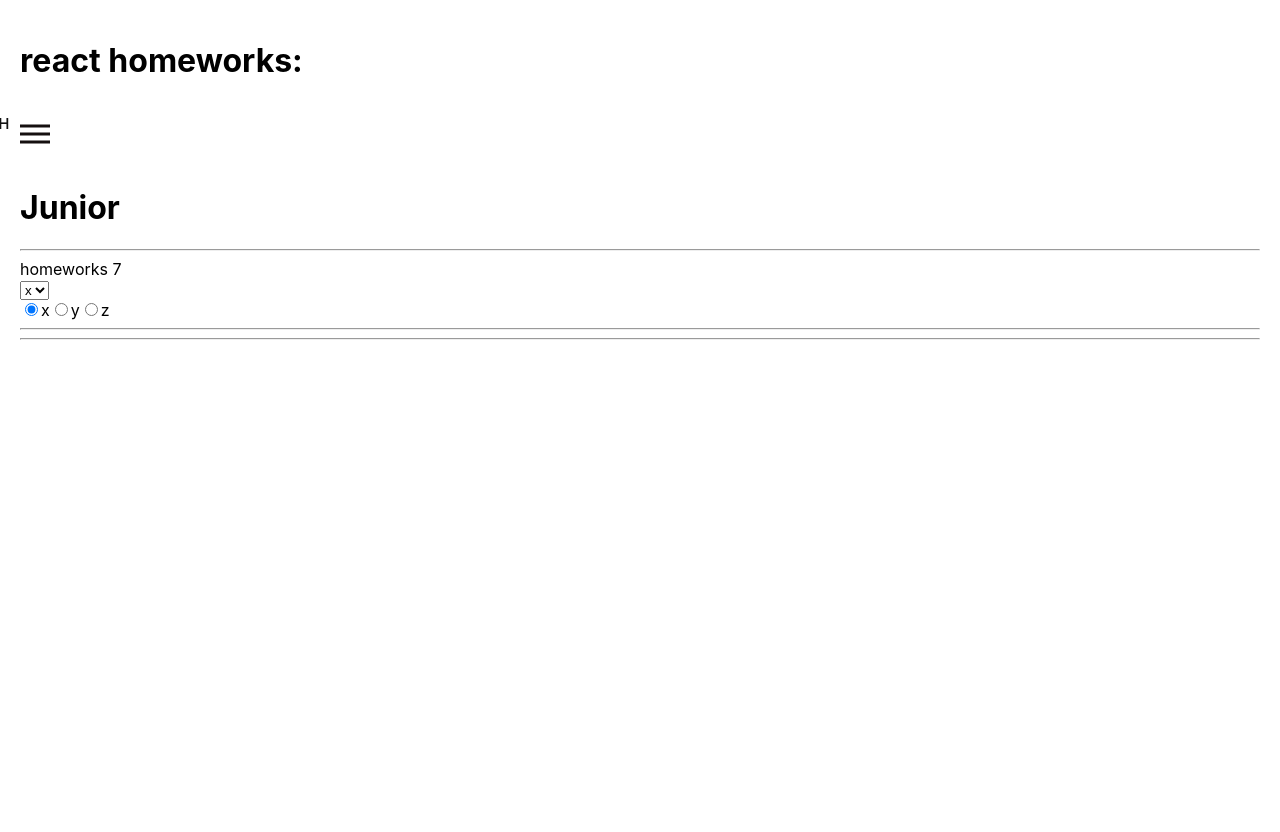
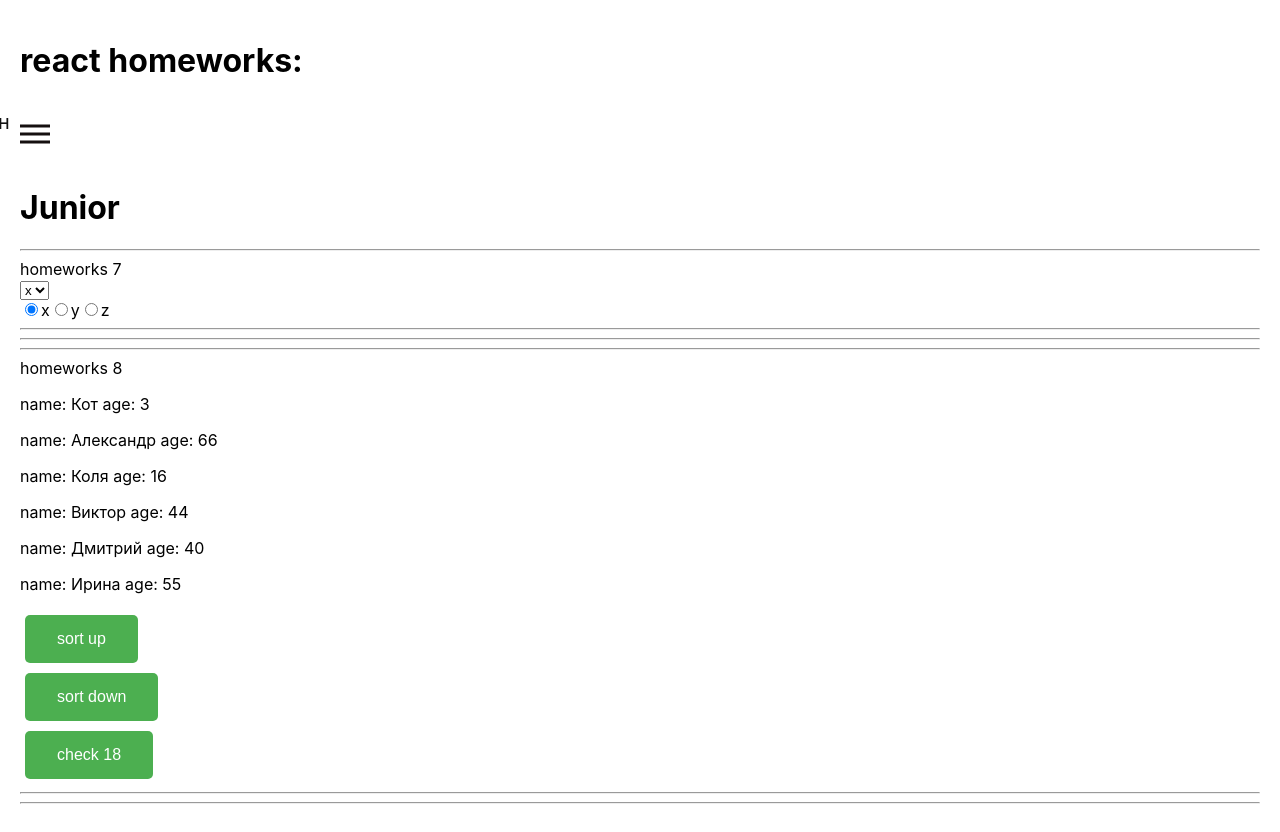
Before and after one commit to PirialMersus/homeworks-by-ignat, a React (Create React App) app: page /#/junior in a window 1280 px wide. Before the commit the page ends 800 px from the top, so only its background shows below. Built offline with nearby package versions, Linux system fonts and the light colour scheme.

Commit message:
hw 8 done

```diff
--- a/src/p2-homeworks/h5/pages/Junior.tsx
+++ b/src/p2-homeworks/h5/pages/Junior.tsx
@@ -1,11 +1,13 @@
 import React from 'react'
 import HW7 from '../../h7/HW7'
+import HW8 from '../../h8/HW8'
 
 function Junior() {
     return (
         <div>
             <h1>Junior</h1>
             <HW7/>
+            <HW8/>
         </div>
     )
 }
--- a/src/p2-homeworks/h7/common/c6-SuperRadio/SuperRadio.tsx
+++ b/src/p2-homeworks/h7/common/c6-SuperRadio/SuperRadio.tsx
@@ -23,7 +23,7 @@ const SuperRadio: React.FC<SuperRadioPropsType> = (
     }
 
 
-    const mappedOptions: any[] = options ? options.map((o, i) => ( // map options with key
+    const mappedOptions: any[] = options ? options.map((o, i) => (
         <label key={name + '-' + i}>
             <input name={name}
                 type={'radio'}
--- a/src/p2-homeworks/h8/HW8.tsx
+++ b/src/p2-homeworks/h8/HW8.tsx
@@ -2,7 +2,16 @@ import React, {useState} from "react";
 import {homeWorkReducer} from "./bll/homeWorkReducer";
 import SuperButton from "../h4/common/c2-SuperButton/SuperButton";
 
-const initialPeople = [
+
+export type PeopleType = {
+    _id: number
+    name: string
+    age: number
+}
+export type InitialPeopleType = PeopleType[]
+
+
+const initialPeople: InitialPeopleType = [
     {_id: 0, name: "Кот", age: 3},
     {_id: 1, name: "Александр", age: 66},
     {_id: 2, name: "Коля", age: 16},
@@ -16,11 +25,13 @@ function HW8() {
 
     const finalPeople = people.map(p => (
         <div key={p._id}>
-            some name, age
+            <p>name: {p.name} age: {p.age}</p>
         </div>
     ))
 
     const sortUp = () => setPeople(homeWorkReducer(initialPeople, {type: "sort", payload: "up"}))
+    const sortDown = () => setPeople(homeWorkReducer(initialPeople, {type: "sort", payload: "down"}))
+    const check18 = () => setPeople(homeWorkReducer(initialPeople, {type: "check", payload: 18}))
 
     return (
         <div>
@@ -31,9 +42,10 @@ function HW8() {
 
             {finalPeople}
             <div><SuperButton onClick={sortUp}>sort up</SuperButton></div>
-            <div>sort down</div>
+            <div><SuperButton onClick={sortDown}>sort down</SuperButton></div>
+            <div><SuperButton onClick={check18}>check 18</SuperButton></div>
 
-            check 18
+
 
             <hr/>
             {/*для личного творчества, могу проверить*/}
--- a/src/p2-homeworks/h8/bll/homeWorkReducer.ts
+++ b/src/p2-homeworks/h8/bll/homeWorkReducer.ts
@@ -1,13 +1,23 @@
-export const homeWorkReducer = (state: any, action: any): any => {
+import {InitialPeopleType} from "../HW8";
+
+export type ActionType = {
+    type: "sort" | "check"
+    payload: "up" | "down" | number
+}
+
+export const homeWorkReducer = (state: InitialPeopleType, action: ActionType): InitialPeopleType => {
     switch (action.type) {
         case "sort": {
-
-            return state
+            if (action.payload === "up") {
+                return [...state.sort((a, b) => a.name > b.name ? 1 : -1)]
+            } else {
+                return [...state.sort((a, b) => a.name < b.name ? 1 : -1)]
+            }
         }
         case "check": {
-
+            return [...state.filter(people => people.age > action.payload)]
+        }
+        default:
             return state
-        }
-        default: return state
     }
 };
```
Also changed, not shown: 1 other file (tests, documents, lock files or other folders).
